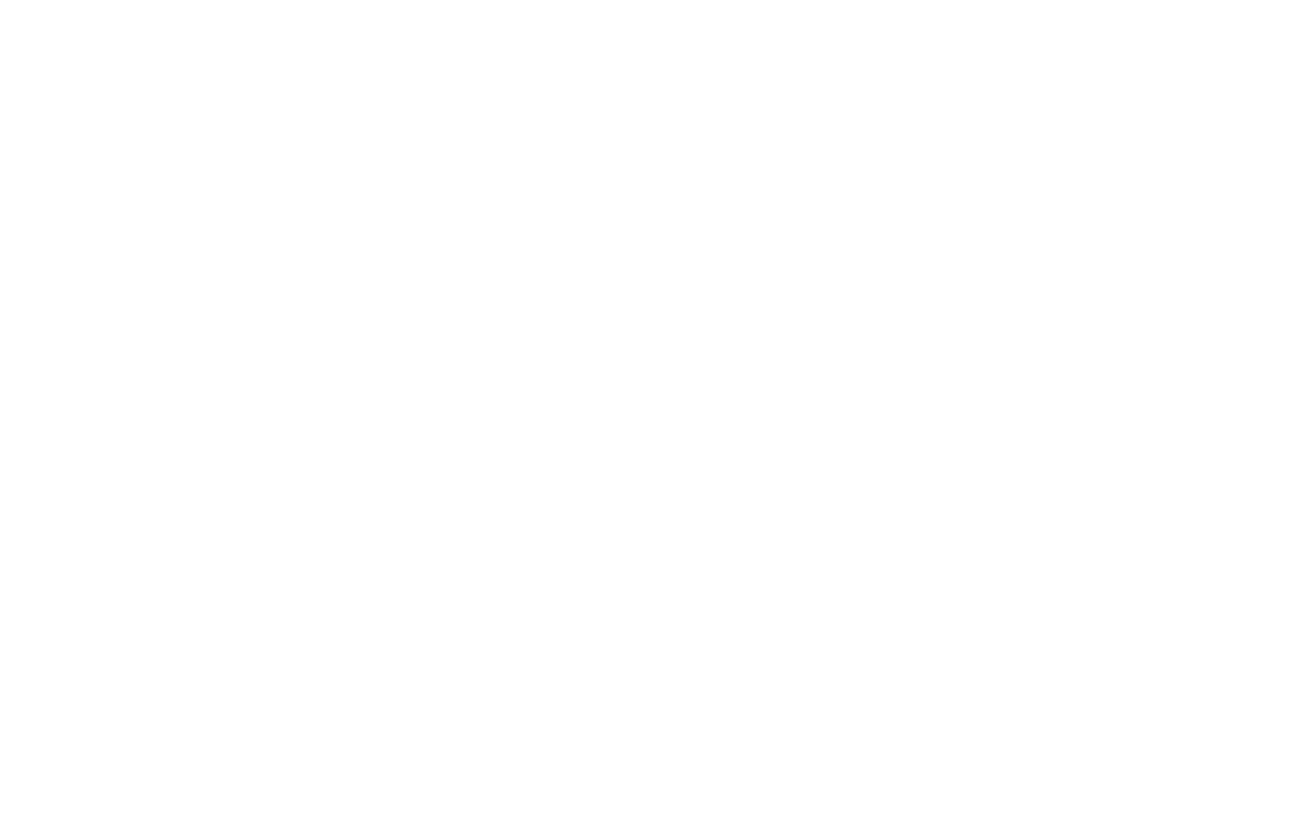
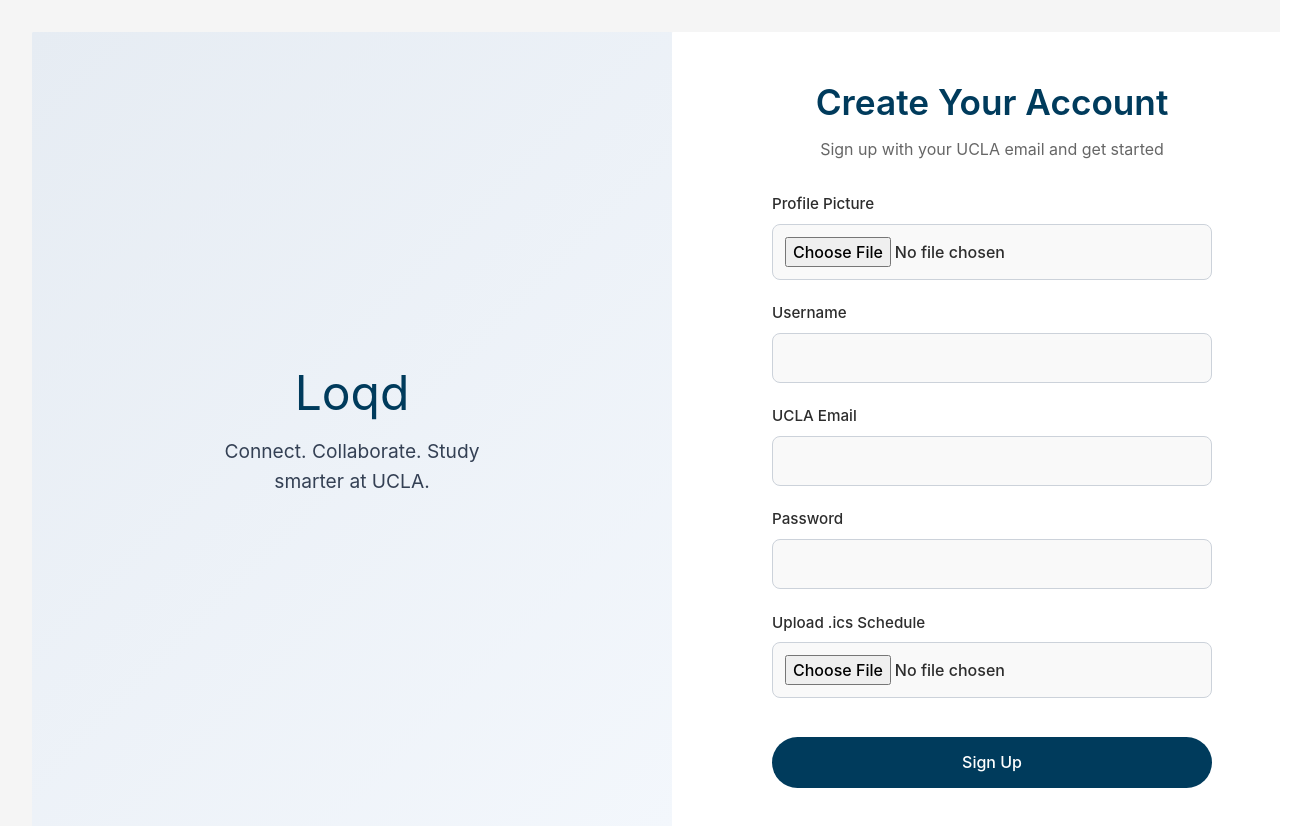
Before and after one commit to YonyMarian/loqd, a React (Vite) app in the folder client/: page /signup in a window 1280 px wide. Before the commit this address had no page. Shown: the top 826 px of the page, 1312 px wide, since content can reach past the window. Before the commit the page ends 800 px from the top, so only its background shows below. Built offline with nearby package versions, Linux system fonts and the light colour scheme.

Commit message:
created sign up page

```diff
--- a/client/src/App.tsx
+++ b/client/src/App.tsx
@@ -1,6 +1,8 @@
 import { BrowserRouter, Routes, Route } from 'react-router-dom';
 import Landing from './pages/Landing';
 import Account from './pages/Account';
+import Dashboard from './pages/Dashboard';
+import SignUp from './pages/SignUp';
 import './App.css';
 
 function App() {
@@ -9,6 +11,8 @@ function App() {
       <Routes>
         <Route path="/" element={<Landing />} />
         <Route path="/account" element={<Account />} />
+        <Route path="/dashboard" element={<Dashboard />} />
+        <Route path="/signup" element={<SignUp />} />
       </Routes>
     </BrowserRouter>
   );
--- /dev/null
+++ b/client/src/pages/Dashboard.tsx
@@ -0,0 +1,8 @@
+import React from 'react';
+//import { Link } from 'react-router-dom';
+
+const Dashboard: React.FC = () => {
+    return (<p>Hi</p>);
+};
+
+export default Dashboard;
--- /dev/null
+++ b/client/src/pages/SignUp.tsx
@@ -0,0 +1,84 @@
+import React, { useState, ChangeEvent, FormEvent } from 'react';
+import '../styles/SignUp.css';
+
+type FormState = {
+  username: string;
+  password: string;
+  email: string;
+  preferences: string[];
+  profilePic: File | null;
+  scheduleFile: File | null;
+};
+
+const SignUp: React.FC = () => {
+  const [form, setForm] = useState<FormState>({
+    username: '',
+    password: '',
+    email: '',
+    preferences: [],
+    profilePic: null,
+    scheduleFile: null,
+  });
+
+  const handleChange = (e: ChangeEvent<HTMLInputElement>) => {
+    const { name, type, value, files } = e.target;
+    setForm((prev) => ({
+      ...prev,
+      [name]: type === 'file' ? (files ? files[0] : null) : value,
+    }));
+  };
+
+  const handleSubmit = (e: FormEvent) => {
+    e.preventDefault();
+    alert('✅ Account created (mock)');
+    console.log(form);
+  };
+
+  return (
+    <div className="signup-page">
+      <div className="signup-left">
+        <div className="signup-branding">
+          <h1>Loqd</h1>
+          <p>Connect. Collaborate. Study smarter at UCLA.</p>
+        </div>
+      </div>
+      <div className="signup-right">
+        <div className="signup-form-container">
+          <h2>Create Your Account</h2>
+          <p className="signup-subtitle">Sign up with your UCLA email and get started</p>
+
+          <form className="signup-form" onSubmit={handleSubmit}>
+            <label>
+              Profile Picture
+              <input type="file" name="profilePic" accept="image/*" onChange={handleChange} />
+            </label>
+
+            <label>
+              Username
+              <input type="text" name="username" value={form.username} onChange={handleChange} required />
+            </label>
+
+            <label>
+              UCLA Email
+              <input type="email" name="email" value={form.email} onChange={handleChange} required />
+            </label>
+
+            <label>
+              Password
+              <input type="password" name="password" value={form.password} onChange={handleChange} required />
+            </label>
+
+            <label>
+              Upload .ics Schedule
+              <input type="file" name="scheduleFile" accept=".ics" onChange={handleChange} required />
+            </label>
+
+            <button type="submit" className="signup-button">Sign Up</button>
+          </form>
+        </div>
+      </div>
+    </div>
+  );
+};
+
+export default SignUp;
--- /dev/null
+++ b/client/src/styles/SignUp.css
@@ -0,0 +1,116 @@
+body {
+    margin: 0;
+    font-family: 'Inter', sans-serif;
+    background-color: #f5f5f5;
+  }
+
+  .signup-page {
+    display: flex;
+    height: 100vh;
+    width: 100vw;
+    overflow: hidden;
+  }
+
+  .signup-left {
+    flex: 1;
+    background: linear-gradient(135deg, #e6ecf3, #f3f7fc);
+    display: flex;
+    justify-content: center;
+    align-items: center;
+    padding: 2rem;
+  }
+
+  .signup-branding {
+    text-align: center;
+    max-width: 320px;
+  }
+
+  .signup-branding h1 {
+    font-size: 3rem;
+    color: #003b5c;
+    margin-bottom: 1rem;
+  }
+
+  .signup-branding p {
+    font-size: 1.2rem;
+    color: #344054;
+    line-height: 1.6;
+  }
+
+  .signup-right {
+    flex: 1;
+    background-color: #ffffff;
+    display: flex;
+    justify-content: center;
+    align-items: center;
+    padding: 2rem;
+  }
+
+  .signup-form-container {
+    width: 100%;
+    max-width: 440px;
+  }
+
+  .signup-form-container h2 {
+    font-size: 2.2rem;
+    font-weight: 600;
+    margin-bottom: 0.5rem;
+    color: #003b5c;
+    text-align: center;
+  }
+
+  .signup-subtitle {
+    color: #666;
+    font-size: 1rem;
+    text-align: center;
+    margin-bottom: 2rem;
+  }
+
+  .signup-form {
+    display: flex;
+    flex-direction: column;
+    gap: 1.4rem;
+  }
+
+  .signup-form label {
+    display: flex;
+    flex-direction: column;
+    font-size: 0.95rem;
+    font-weight: 500;
+    color: #2d2d2d;
+    text-align: left;
+  }
+
+  .signup-form input[type="text"],
+  .signup-form input[type="email"],
+  .signup-form input[type="password"],
+  .signup-form input[type="file"] {
+    margin-top: 0.5rem;
+    padding: 0.75rem;
+    font-size: 1rem;
+    border: 1px solid #ccd2da;
+    border-radius: 8px;
+    background-color: #f9f9f9;
+    transition: border 0.2s ease;
+  }
+
+  .signup-form input:focus {
+    border-color: #003b5c;
+    outline: none;
+  }
+
+  .signup-button {
+    margin-top: 1rem;
+    padding: 0.85rem;
+    background-color: #003B5C;
+    color: white;
+    font-size: 1rem;
+    border: none;
+    border-radius: 999px;
+    cursor: pointer;
+    transition: background 0.2s ease;
+  }
+
+  .signup-button:hover {
+    background-color: #00588B;
+  }
```
Also changed, not shown: 2 other files (tests, documents, lock files or other folders).
